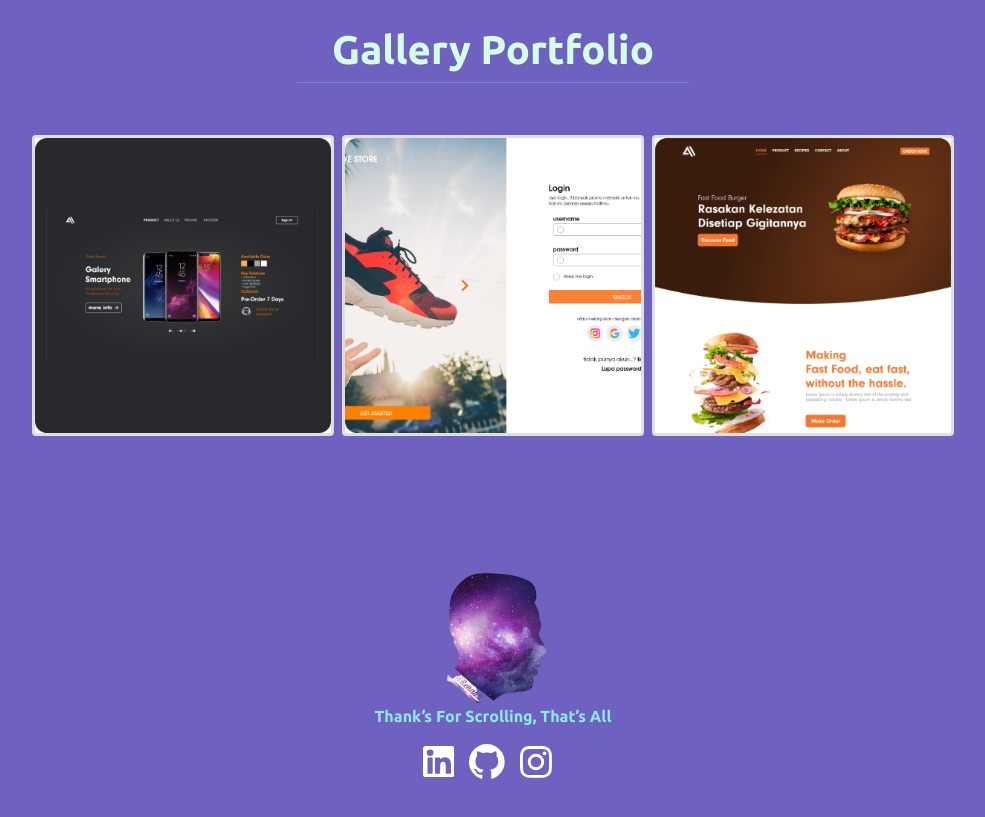
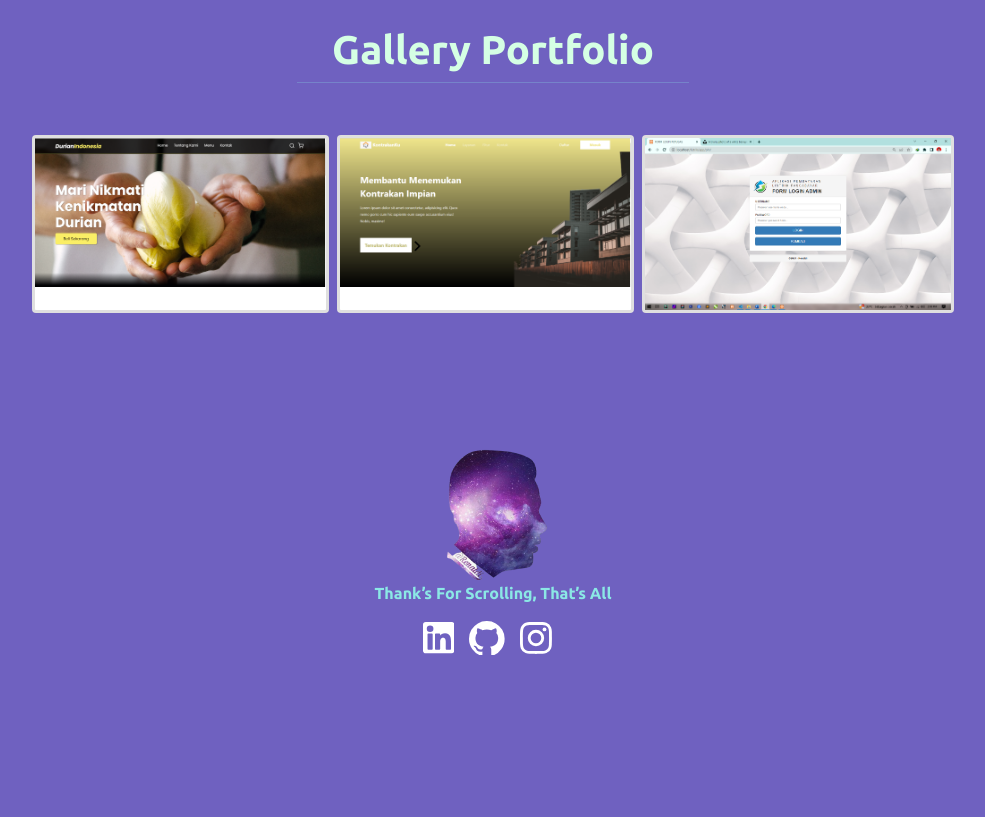
Before and after one commit to rrnaldi/rrnaldi.github.io, a plain HTML site: page index.html in a window 1280 px wide. Shown: the part 2600-3417 px from the top of the page, without its empty margins (147-1132 px from the left). After the commit the page ends 3313 px from the top, so only its background shows below. Drawn offline with nearby package versions, Linux system fonts and the light colour scheme.

Commit message:
update index
update gambar

```diff
--- a/index.html
+++ b/index.html
@@ -282,13 +282,13 @@
         <div class="row justify-content-center">
           <div class="col-lg-10 col-md-12 d-flex pt-5">
             <div class="card border-3 m-1">
-              <img src="img/galery 1.png" alt="" data-aos="zoom-in-up" data-aos-duration="1000" data-aos-delay="200" />
+              <img src="img/projek1.png" alt="" data-aos="zoom-in-up" data-aos-duration="1000" data-aos-delay="200" />
             </div>
             <div class="card border-3 m-1">
-              <img src="img/galery 2.png" alt="" data-aos="zoom-in-up" data-aos-duration="1000" data-aos-delay="200" />
+              <img src="img/projek2.png" alt="" data-aos="zoom-in-up" data-aos-duration="1000" data-aos-delay="200" />
             </div>
             <div class="card border-3 m-1">
-              <img src="img/galery 3.png" alt="" data-aos="zoom-in-up" data-aos-duration="1000" data-aos-delay="200" />
+              <img src="img/projek3.png" alt="" data-aos="zoom-in-up" data-aos-duration="1000" data-aos-delay="200" />
             </div>
           </div>
         </div>
```
Also changed, not shown: img/projek1.png (added), img/projek2.png (added), img/projek3.png (added).
